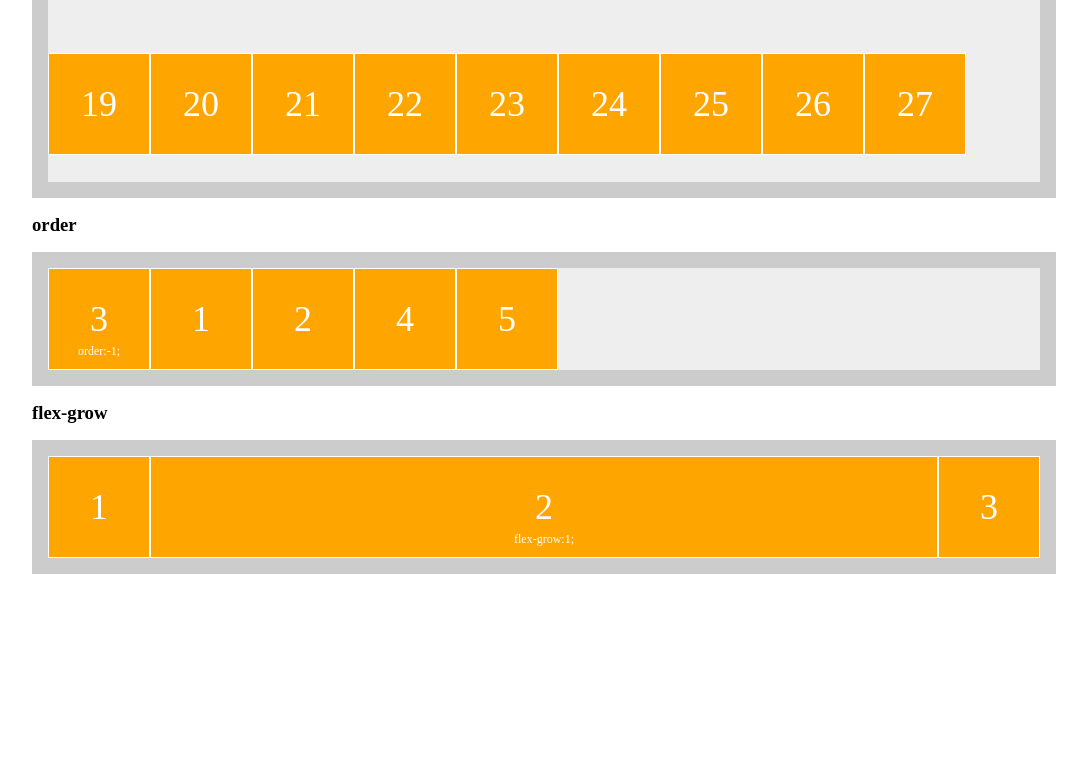
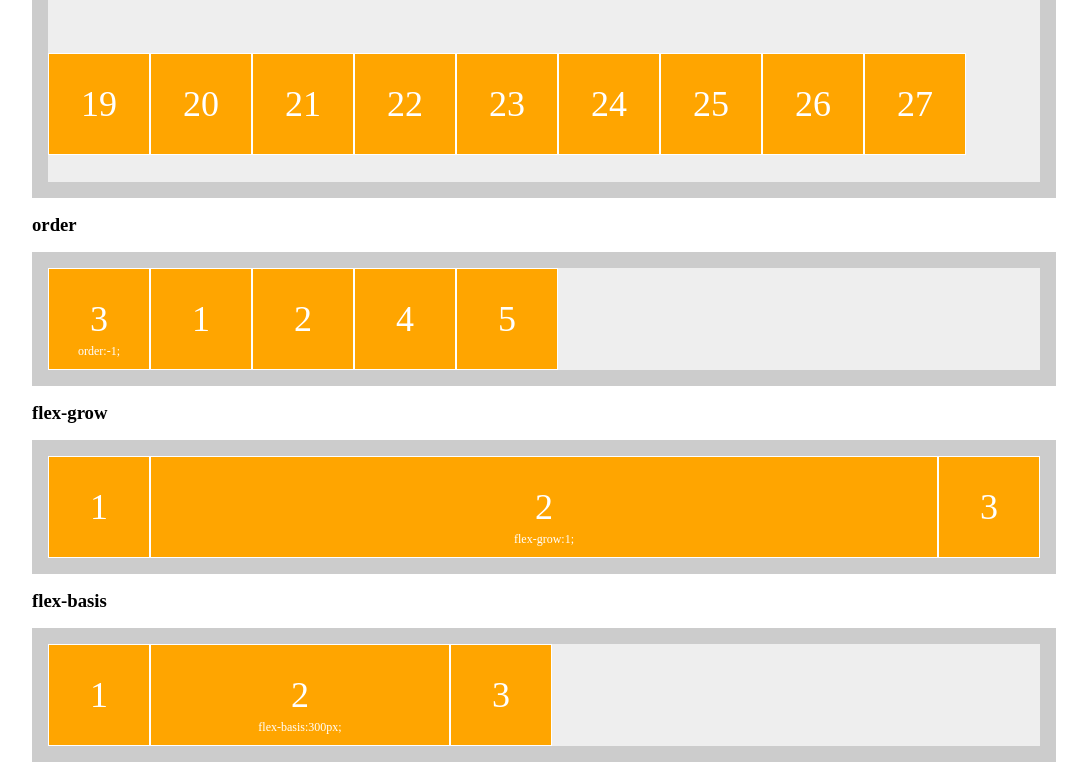
Before and after one commit to cccoding365/flex-layout-guide, a Vue app: page / in a window 1280 px wide. Shown: the part 6764-7542 px from the top of the page, without its empty margins (96-1183 px from the left). Before the commit the page ends 7354 px from the top, so only its background shows below. Built offline with nearby package versions, Linux system fonts and the light colour scheme.

Commit message:
新增flex-basis的一种情况

```diff
--- a/src/App.vue
+++ b/src/App.vue
@@ -7,6 +7,7 @@
         <alignContent />
         <order />
         <flexGrow />
+        <flexBasis />
     </main>
 </template>
 
@@ -18,7 +19,8 @@ import flexWrap from '@/views/flex-wrap/index.vue'
 import alignContent from '@/views/align-content/index.vue'
 
 import order from '@/views/order/index.vue'
-import flexGrow from '@/views/flex-grow/index.vue';
+import flexGrow from '@/views/flex-grow/index.vue'
+import flexBasis from '@/views/flex-basis/index.vue';
 
 </script>
 
--- a/src/components/flexBox.vue
+++ b/src/components/flexBox.vue
@@ -1,10 +1,14 @@
 <template>
     <div class="container">
-        <div class="item" :style="{ order: order ? order[idx] : 0, flexGrow: flexGrow ? flexGrow[idx] : 0 }"
-             v-for="(item, idx ) in num">
+        <div class="item" :style="{
+            order: order ? order[idx] : 0,
+            flexGrow: flexGrow ? flexGrow[idx] : 0,
+            flexBasis: flexBasis ? flexBasis[idx] : 'auto'
+        }" v-for="(item, idx ) in num">
             <div class="innerbox">{{ idx + 1 }}</div>
             <span class="order-text" v-if="order ? order[idx] : false"> {{ `order:${order[idx]};` }} </span>
             <span class="order-text" v-if="flexGrow ? flexGrow[idx] : false"> {{ `flex-grow:${flexGrow[idx]};` }} </span>
+            <span class="order-text" v-if="flexBasis ? flexBasis[idx] : false"> {{ `flex-basis:${flexBasis[idx]};` }} </span>
         </div>
     </div>
 </template>
@@ -14,7 +18,8 @@
 defineProps({
     num: Number,
     order: Array,
-    flexGrow: Array
+    flexGrow: Array,
+    flexBasis: Array
 })
 
 </script>
--- /dev/null
+++ b/src/views/flex-basis/Demo1.vue
@@ -0,0 +1,13 @@
+<template>
+    <flexBox :num="3" :flexBasis="[, '300px',]" />
+</template>
+
+<script setup>
+import flexBox from '@/components/flexBox.vue'
+</script>
+
+<style lang="less" scoped>
+.container {
+    flex-direction: row;
+}
+</style>
--- /dev/null
+++ b/src/views/flex-basis/index.vue
@@ -0,0 +1,11 @@
+<template>
+    <h3>flex-basis</h3>
+    <Demo1 />
+</template>
+
+<script setup>
+import Demo1 from './Demo1.vue'
+
+</script>
+
+<style lang="less" scoped></style>
```
